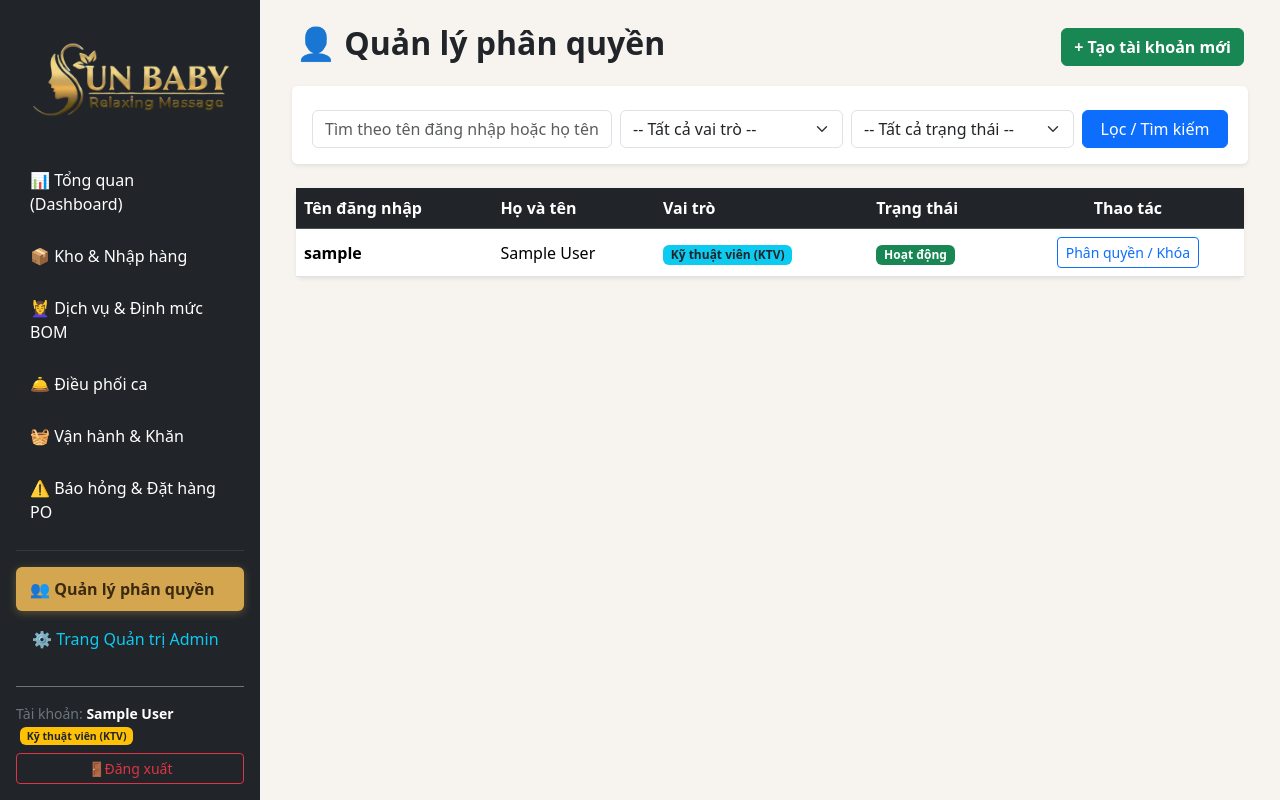
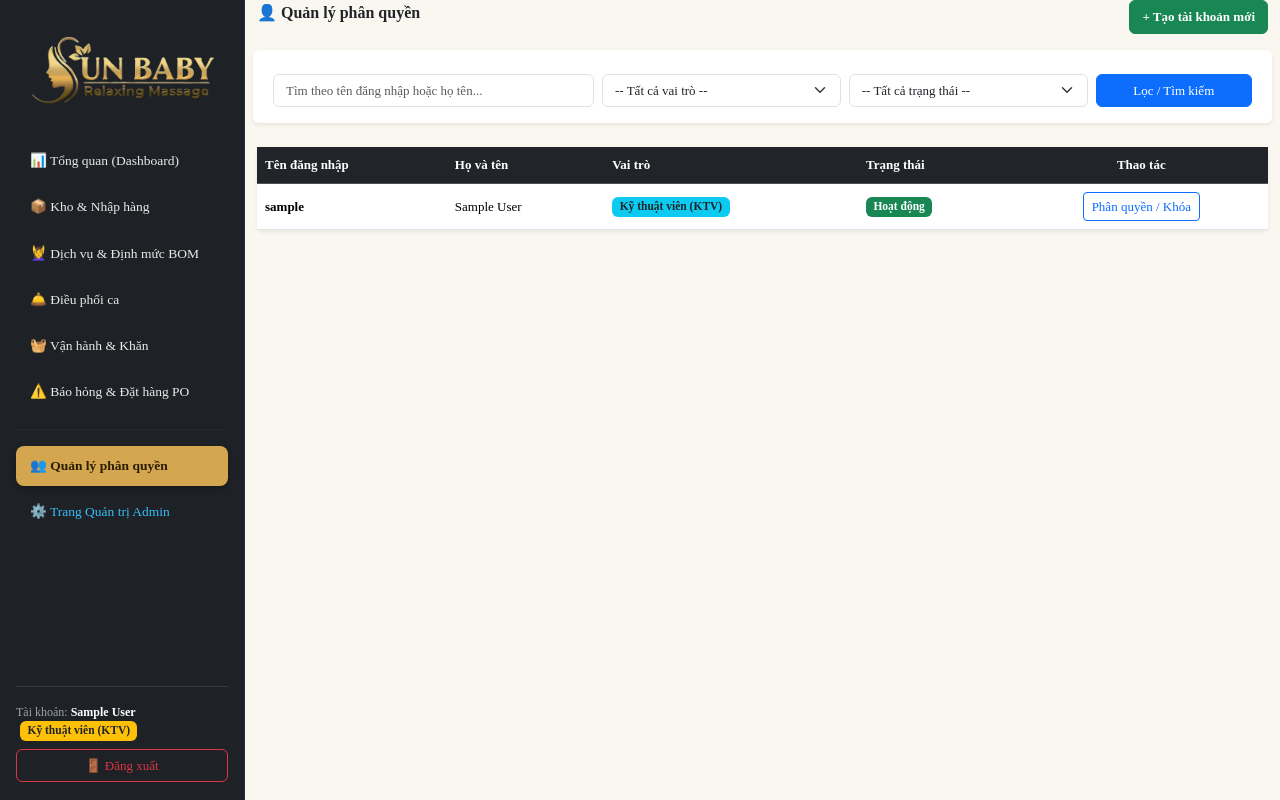
Before and after one commit to danghuynhthaotrinh/sunbaby-spa-django, a Django app: page /accounts/users/ in a window 1280 px wide. Run offline with Django 5.2, Linux system fonts and the light colour scheme; the visitor is signed in with stand-in values (Sample User, id 1); data comes from the database, SQL or seed files in the repository.

Commit message:
fix: hoan thien giao dien va cac phan he spa sunbaby

```diff
--- a/templates/base.html
+++ b/templates/base.html
@@ -4,83 +4,144 @@
 <head>
     <meta charset="UTF-8">
     <meta name="viewport" content="width=device-width, initial-scale=1">
-    <title>Sunbaby Spa - Hệ thống Quản lý vận hành</title>
+    <title>Sunbaby Spa - Hệ thống Quản lý Vận hành</title>
     <link href="https://cdn.jsdelivr.net/npm/bootstrap@5.3.2/dist/css/bootstrap.min.css" rel="stylesheet">
     <style>
-        .sidebar-link { color: #ffffff !important; border-radius: 10px; padding: 10px 14px; transition: 0.2s; font-weight: 500; }
-        .sidebar-link:hover { background: rgba(212, 166, 79, 0.2); color: #F3DCAC !important; }
-        .sidebar-link.active-gold { background: #D4A64F !important; color: #3B2A10 !important; font-weight: 700 !important; box-shadow: 0 2px 8px rgba(212, 166, 79, 0.35); }
+        /* 1. Đồng bộ font Times New Roman toàn hệ thống */
+        *, body, html, h1, h2, h3, h4, h5, h6, p, span, a, div, table, th, td, input, select, textarea, button, label {
+            font-family: "Times New Roman", Times, serif !important;
+        }
+
+        /* 2. Văn bản thường (Size 13px) */
+        body, p, li, td, th, a, label,
+        input, select, textarea, button,
+        .btn, .form-control, .form-select, .form-control-spa, .form-label-spa,
+        .uc6-pill-link, .uc6-desc, .uc6-table td, .uc6-table th {
+            font-size: 13px !important;
+            line-height: 1.5;
+        }
+
+        /* 3. Tiêu đề 1 (Size 22px - Đậm) */
+        h1, .h1, .uc6-title, .page-heading h1 {
+            font-size: 22px !important;
+            font-weight: 700 !important;
+            line-height: 1.3;
+        }
+
+        /* 4. Tiêu đề 2 (Size 16px - Đậm) */
+        h2, h3, h4, .h2, .h3, .h4, .uc6-card h4 {
+            font-size: 16px !important;
+            font-weight: 700 !important;
+            line-height: 1.35;
+        }
+
+        /* 5. Tiêu đề phụ / Nhãn nhỏ (Size 11.5px) */
+        small, .small, .badge, .badge-status, .uc6-subtitle, .eyebrow {
+            font-size: 11.5px !important;
+        }
+
+        /* 6. Thanh Sidebar bên trái chuẩn cố định */
+        .spa-sidebar {
+            width: 245px !important;
+            min-width: 245px !important;
+            max-width: 245px !important;
+            background-color: #1E2125 !important;
+            position: fixed !important;
+            top: 0 !important; left: 0 !important; bottom: 0 !important;
+            height: 100vh !important;
+            padding: 18px 16px !important;
+            display: flex !important;
+            flex-direction: column !important;
+            z-index: 1040 !important;
+            overflow-y: auto !important;
+            scrollbar-width: none !important;
+            border-right: 1px solid #2C3036 !important;
+        }
+        .spa-sidebar::-webkit-scrollbar { display: none !important; }
+        .spa-sidebar-menu { list-style: none !important; padding: 0 !important; margin: 0 0 auto 0 !important; display: flex !important; flex-direction: column !important; gap: 6px !important; }
+        .spa-sidebar-link { display: flex !important; align-items: center !important; gap: 8px !important; color: #EAEAEA !important; text-decoration: none !important; border-radius: 8px !important; padding: 10px 14px !important; font-size: 13.5px !important; font-weight: 500 !important; transition: 0.2s !important; }
+        .spa-sidebar-link:hover { background: rgba(212, 166, 79, 0.16) !important; color: #F5DEB3 !important; }
+        .spa-sidebar-link.active-gold { background: #D4A64F !important; color: #2B1D03 !important; font-weight: 700 !important; box-shadow: 0 2px 6px rgba(0, 0, 0, 0.25) !important; }
+        .spa-sidebar-admin { display: flex !important; align-items: center !important; gap: 8px !important; color: #38BDF8 !important; text-decoration: none !important; padding: 10px 14px !important; font-size: 13.5px !important; }
+
+        /* 7. Khung nội dung bên phải */
+        .spa-main-content {
+            margin-left: 245px !important;
+            width: calc(100% - 245px) !important;
+            min-height: 100vh !important;
+            background-color: #FAF6F0 !important;
+            padding: 0 !important;
+        }
     </style>
 </head>
-<body style="background-color: #F7F4EF;">
+<body style="background-color: #FAF6F0; margin: 0;">
 <div class="d-flex">
     <!-- Thanh menu bên trái (Sidebar) -->
-    <div class="bg-dark text-white p-3 vh-100 d-flex flex-column" style="width: 260px; position: fixed; overflow-y: auto;">
-
-        <div class="text-center mb-4 pt-2">
-            <a href="/management/dashboard/">
-                <img src="{% static 'images/logo (3).png' %}" alt="Sunbaby Spa" class="img-fluid rounded" style="height: 110px; object-fit: contain;">
+    <aside class="spa-sidebar">
+        <div class="text-center mb-4 pt-1">
+            <a href="/management/dashboard/" style="text-decoration: none;">
+                <img src="{% static 'images/logo (3).png' %}" alt="Sunbaby Spa" class="img-fluid" style="height: 95px; object-fit: contain;">
             </a>
         </div>
 
-        <ul class="nav nav-pills flex-column mb-auto gap-2">
-            <li class="nav-item">
-                <a href="{% url 'uc6_dashboard' %}" class="nav-link sidebar-link {% if 'dashboard' in request.path or request.path == '/' %}active-gold{% endif %}">
+        <ul class="spa-sidebar-menu">
+            <li>
+                <a href="{% url 'uc6_dashboard' %}" class="spa-sidebar-link {% if 'dashboard' in request.path or request.path == '/' %}active-gold{% endif %}">
                     📊 Tổng quan (Dashboard)
                 </a>
             </li>
-            <li class="nav-item">
-                <a href="/inventory/" class="nav-link sidebar-link {% if '/inventory/' in request.path %}active-gold{% endif %}">
+            <li>
+                <a href="/inventory/" class="spa-sidebar-link {% if '/inventory/' in request.path %}active-gold{% endif %}">
                     📦 Kho & Nhập hàng
                 </a>
             </li>
-            <li class="nav-item">
-                <a href="/services/" class="nav-link sidebar-link {% if '/services/' in request.path %}active-gold{% endif %}">
+            <li>
+                <a href="/services/" class="spa-sidebar-link {% if '/services/' in request.path %}active-gold{% endif %}">
                     💆‍♀️ Dịch vụ & Định mức BOM
                 </a>
             </li>
-            <li class="nav-item">
-                <a href="{% url 'shifts:dashboard' %}" class="nav-link sidebar-link {% if '/shifts/' in request.path %}active-gold{% endif %}">
+            <li>
+                <a href="{% url 'shifts:dashboard' %}" class="spa-sidebar-link {% if '/shifts/' in request.path %}active-gold{% endif %}">
                     🛎️ Điều phối ca
                 </a>
             </li>
-            <li class="nav-item">
-                <a href="/operations/" class="nav-link sidebar-link {% if '/operations/' in request.path %}active-gold{% endif %}">
+            <li>
+                <a href="/operations/" class="spa-sidebar-link {% if '/operations/' in request.path %}active-gold{% endif %}">
                     🧺 Vận hành & Khăn
                 </a>
             </li>
-            <li class="nav-item">
-                <a href="{% url 'damage_create' %}" class="nav-link sidebar-link {% if '/management/' in request.path and 'dashboard' not in request.path %}active-gold{% endif %}">
+            <li>
+                <a href="{% url 'damage_create' %}" class="spa-sidebar-link {% if '/management/' in request.path and 'dashboard' not in request.path %}active-gold{% endif %}">
                     ⚠️ Báo hỏng & Đặt hàng PO
                 </a>
             </li>
 
             {% if request.user.is_superuser or request.user.role == 'QUAN_LY' or request.user.role == 'ADMIN' or request.user.role == 'MANAGER' %}
-            <li class="nav-item"><hr class="text-secondary my-2"></li>
-            <li class="nav-item">
-                <a href="{% url 'user_list' %}" class="nav-link sidebar-link {% if '/accounts/users' in request.path %}active-gold{% endif %}">
+            <li><hr style="border-color: #3A3F47; margin: 10px 0;"></li>
+            <li>
+                <a href="{% url 'user_list' %}" class="spa-sidebar-link {% if '/accounts/users' in request.path %}active-gold{% endif %}">
                     👥 Quản lý phân quyền
                 </a>
             </li>
-            <li class="nav-item">
-                <a href="/admin/" class="nav-link text-info px-3 py-2">
+            <li>
+                <a href="/admin/" class="spa-sidebar-admin">
                     ⚙️ Trang Quản trị Admin
                 </a>
             </li>
             {% endif %}
         </ul>
 
-        <div class="mt-auto pt-3 border-top border-secondary">
-            <div class="small text-secondary mb-2">
+        <div class="mt-auto pt-3" style="border-top: 1px solid #343A40;">
+            <div class="mb-2" style="font-size: 12px !important; color: #9CA3AF;">
                 Tài khoản: <strong class="text-white">{{ request.user.full_name|default:request.user.username }}</strong>
-                <span class="badge bg-warning text-dark ms-1">{{ request.user.get_role_display|default:"Admin" }}</span>
+                <span class="badge bg-warning text-dark ms-1">{{ request.user.get_role_display|default:"Admin (Quản trị viên)" }}</span>
             </div>
-            <a href="{% url 'logout' %}" class="btn btn-outline-danger btn-sm w-100">🚪Đăng xuất</a>
+            <a href="{% url 'logout' %}" class="btn btn-outline-danger btn-sm w-100" style="border-radius: 6px; padding: 6px 0;">🚪 Đăng xuất</a>
         </div>
-    </div>
+    </aside>
 
-    <!-- Nội dung chính bên phía phải -->
-    <div class="flex-grow-1 p-4" style="margin-left: 260px;">
+    <!-- Nội dung chính bên phải -->
+    <div class="spa-main-content">
         {% block content %}
         {% endblock %}
     </div>
```
